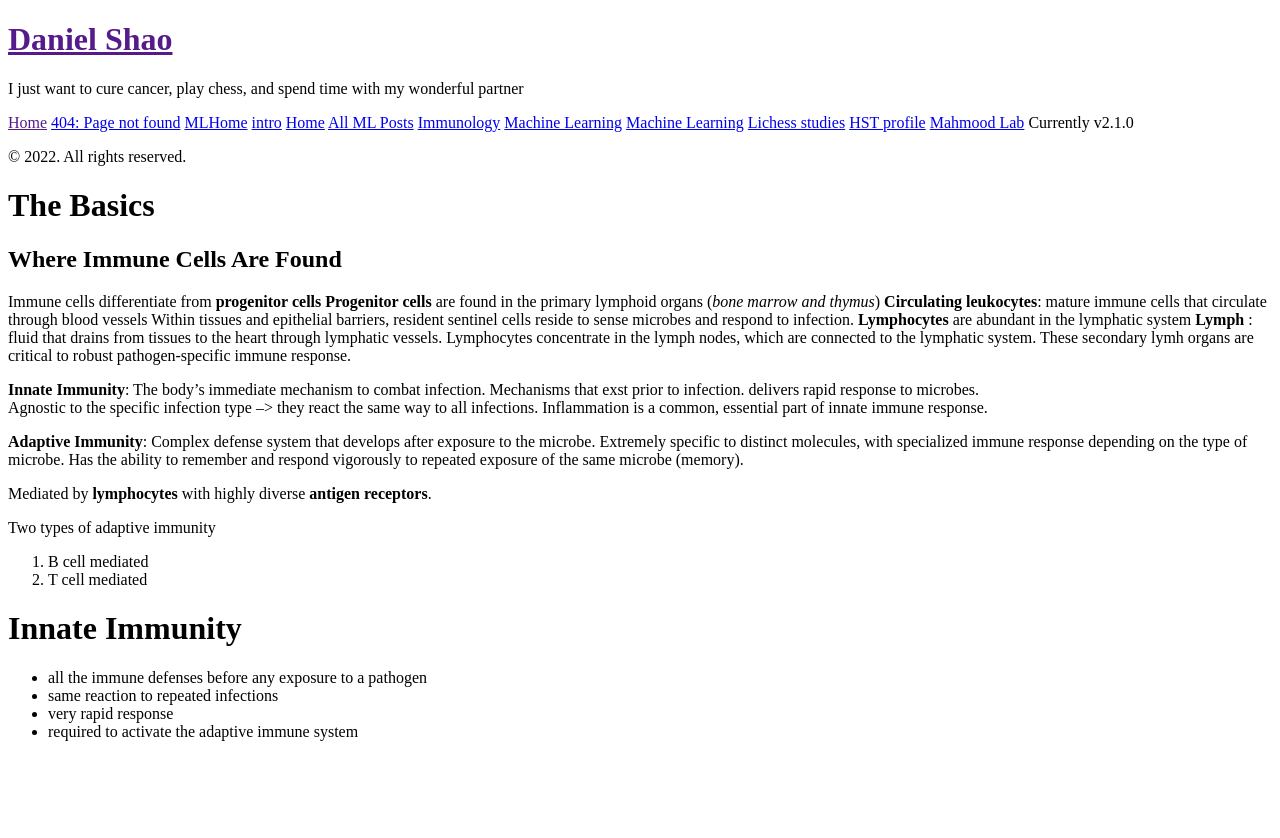
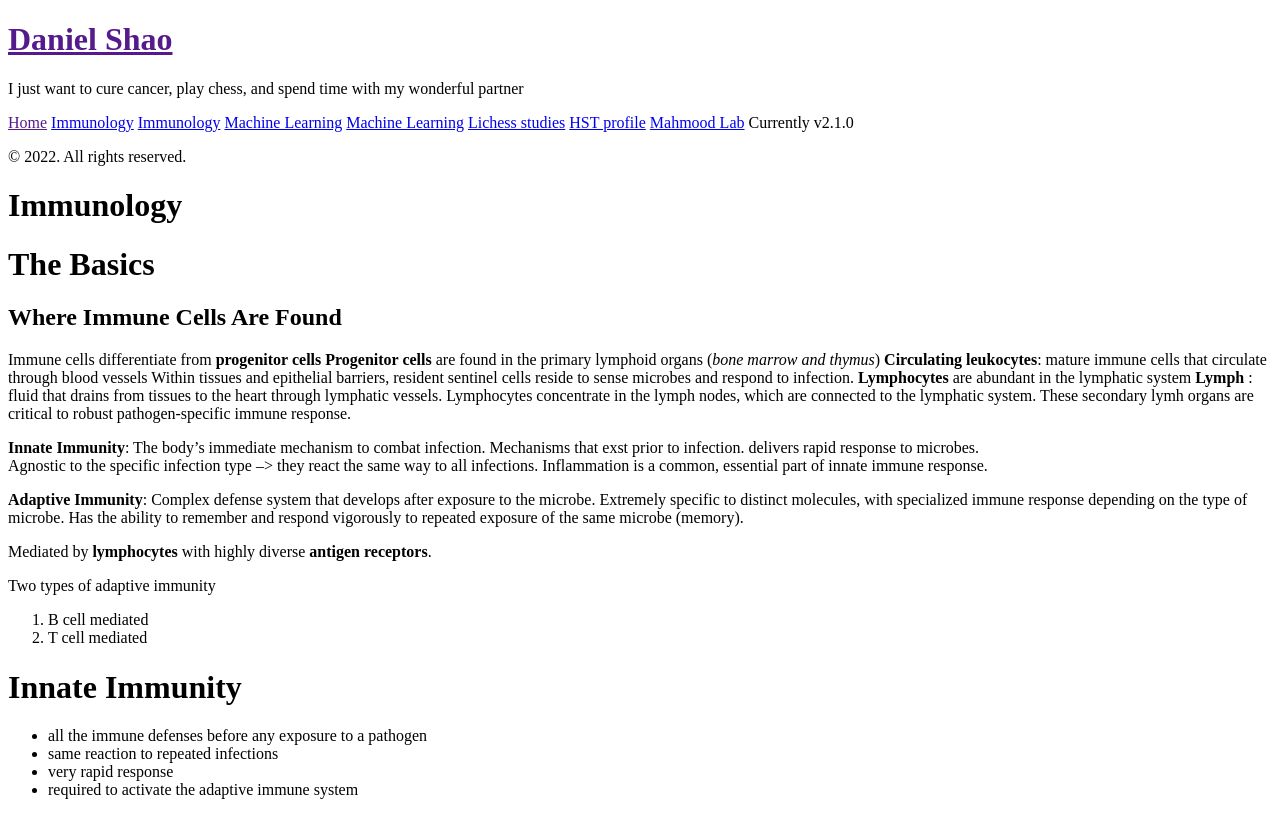
Before and after one commit to danielshaowers/danielshaowers.github.io, a Jekyll site: the page built from Immunology/immunology.md, in a window 1280 px wide. Shown: the top 838 px of the page. Built offline with Jekyll 4.4.1, drawn with Linux system fonts in a browser that asks for light colours.

Commit message:
oenseuht

```diff
--- a/Immunology/immunology.md
+++ b/Immunology/immunology.md
@@ -1,6 +1,6 @@
 ---
-layout : default
-title : intro
+layout: page
+title: Immunology
 ---
 
 # The Basics
--- a/_includes/sidebar.html
+++ b/_includes/sidebar.html
@@ -16,13 +16,13 @@
 
       {% comment %}
         The code below dynamically generates a sidebar nav of pages with
-        `layout: default` in the front-matter. See readme for usage.
+        `layout: page` in the front-matter. See readme for usage.
       {% endcomment %}
 
       {% assign pages_list = site.pages %}
       {% for node in pages_list %}
         {% if node.title != null %}
-          {% if node.layout == "default" %}
+          {% if node.layout == "page" %}
             <a class="sidebar-nav-item{% if page.url == node.url %} active{% endif %}" href="{{ node.url }}">{{ node.title }}</a>
           {% endif %}
         {% endif %}
```
Also changed, not shown: MachineLearning/_posts/2022-07-21-SelfAttention.md (+1 -1 lines).
